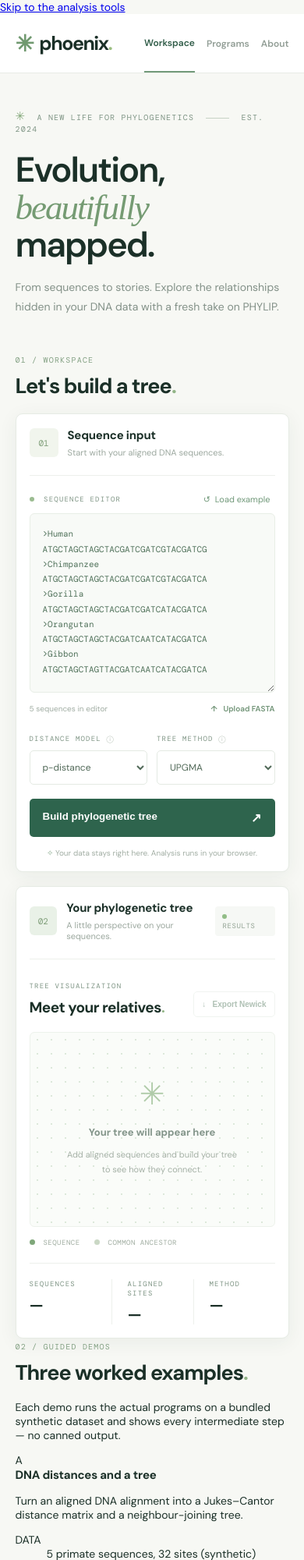
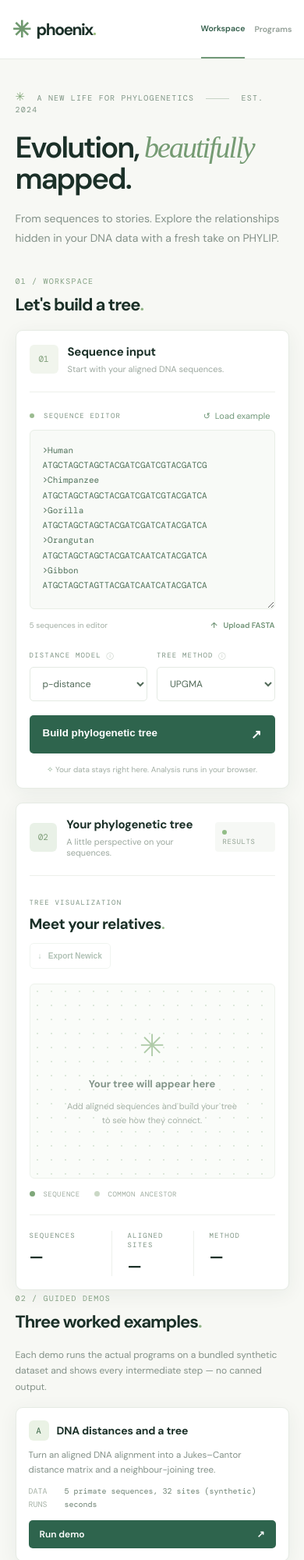
Before and after one commit to singhamit30564-ux/Phoenix-1, a website with bundled scripts: page index.html in a window 390 px wide. Shown: the top 2000 px of the page at 78% size. Built offline with nearby package versions, Linux system fonts and the light colour scheme; a web font is replaced by a local one.

Commit message:
Hackathon readiness: styles.css

```diff
--- a/styles.css
+++ b/styles.css
@@ -64,3 +64,51 @@ textarea.tree-input{height:110px}
 .move-button b{font:11px 'DM Mono',monospace;color:#8c9a8f}
 .move-button.is-improving{border-color:#cfe3c7;background:#f6faf3}
 .move-button.is-improving b{color:#3f6b4c}
+
+/* ---- hackathon polish: demos, result metadata, accessibility ---- */
+.skip-link{position:absolute;left:-9999px;top:0;z-index:100;background:#2e644d;color:#fff;padding:10px 16px;border-radius:0 0 6px 0;font-size:12px}
+.skip-link:focus{left:0}
+:focus-visible{outline:2px solid #2e644d;outline-offset:2px}
+.demo-section{margin-bottom:30px}
+.demo-intro{margin:0 0 16px;color:#839188;font-size:12px;max-width:70ch;line-height:1.7}
+.demo-grid{display:grid;grid-template-columns:repeat(auto-fit,minmax(260px,1fr));gap:16px}
+.demo-card{background:#fff;border:1px solid #e6ebe4;border-radius:9px;box-shadow:0 5px 25px #263d2810;padding:20px;display:flex;flex-direction:column;gap:10px}
+.demo-head{display:flex;align-items:center;gap:10px}
+.demo-letter{display:grid;place-items:center;width:26px;height:26px;border-radius:6px;background:#eaf2e5;color:#3f6b4c;font:11px 'DM Mono',monospace;flex-shrink:0}
+.demo-card h3{font-size:14px;margin:0;letter-spacing:-.2px}
+.demo-card p{margin:0;font-size:11.5px;line-height:1.65;color:#839188;flex:1}
+.demo-meta{margin:0;display:grid;gap:4px}
+.demo-meta div{display:flex;gap:8px;font:10px 'DM Mono',monospace;color:#9dab9f}
+.demo-meta dt{color:#a8b4a9;min-width:38px}
+.demo-meta dd{margin:0;color:#6d8273}
+.demo-run{margin-top:4px;border:0;border-radius:5px;background:#2e644d;color:#fff;padding:10px 14px;font:12px 'DM Sans',sans-serif;font-weight:600;cursor:pointer;text-align:left}
+.demo-run span{float:right}
+.demo-run:hover{background:#244e3d}
+.demo-run:disabled{opacity:.6;cursor:progress}
+.run-status{margin:10px 0 0;font:10px 'DM Mono',monospace;color:#7f9384}
+.result-meta{display:grid;grid-template-columns:repeat(auto-fit,minmax(190px,1fr));gap:10px 18px;padding:14px 0;margin-top:14px;border-top:1px solid #edf0eb;border-bottom:1px solid #edf0eb}
+.result-meta>div{display:flex;flex-direction:column;gap:3px;min-width:0}
+.result-meta span{font:9px 'DM Mono',monospace;letter-spacing:1px;color:#a3b0a5}
+.result-meta b{font-size:11.5px;font-weight:500;color:#4b6b56;overflow-wrap:anywhere}
+.output-actions{display:flex;gap:6px;flex-wrap:wrap;justify-content:flex-end}
+@media(max-width:640px){
+  .result-top{flex-direction:column;align-items:flex-start;gap:12px}
+  .output-actions{justify-content:flex-start;width:100%}
+  .output-actions .download{flex:1 1 auto;text-align:center}
+  .demo-grid{grid-template-columns:1fr}
+  .suite-grid,.workspace-grid{grid-template-columns:1fr}
+  .result-meta{grid-template-columns:1fr 1fr}
+  h1{font-size:38px;letter-spacing:-2px}
+  .intro{padding:38px 0 32px}
+  .section-heading h2{font-size:22px}
+  .program-text{font-size:10px}
+}
+
+@media(max-width:450px){
+  .topbar{gap:10px;padding:0 4%}
+  .topbar nav{gap:12px}
+  .topbar nav a{font-size:10.5px}
+  .topbar nav a:nth-child(3){display:none}
+  .brand{font-size:21px}
+  .demo-card{padding:16px}
+}
```
